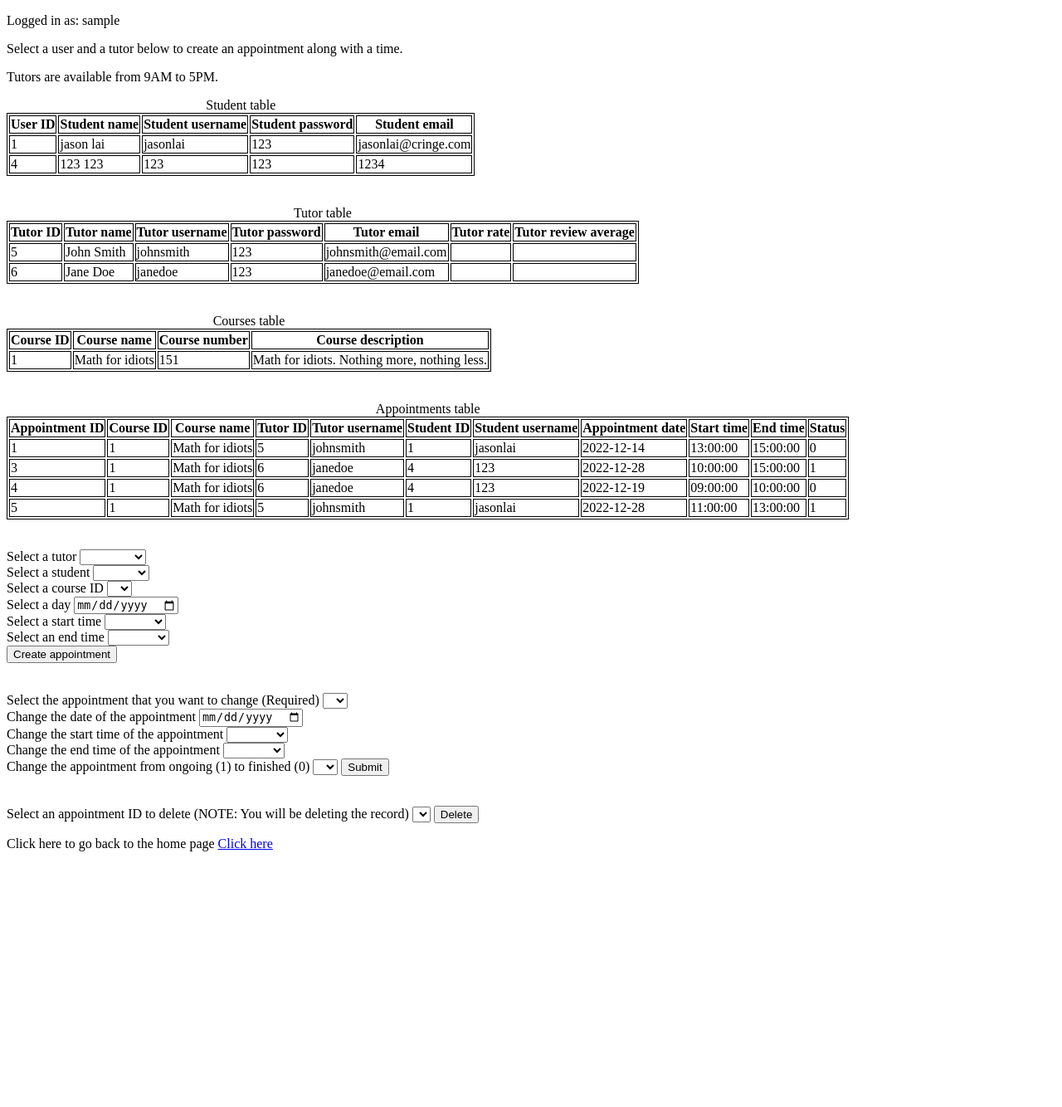
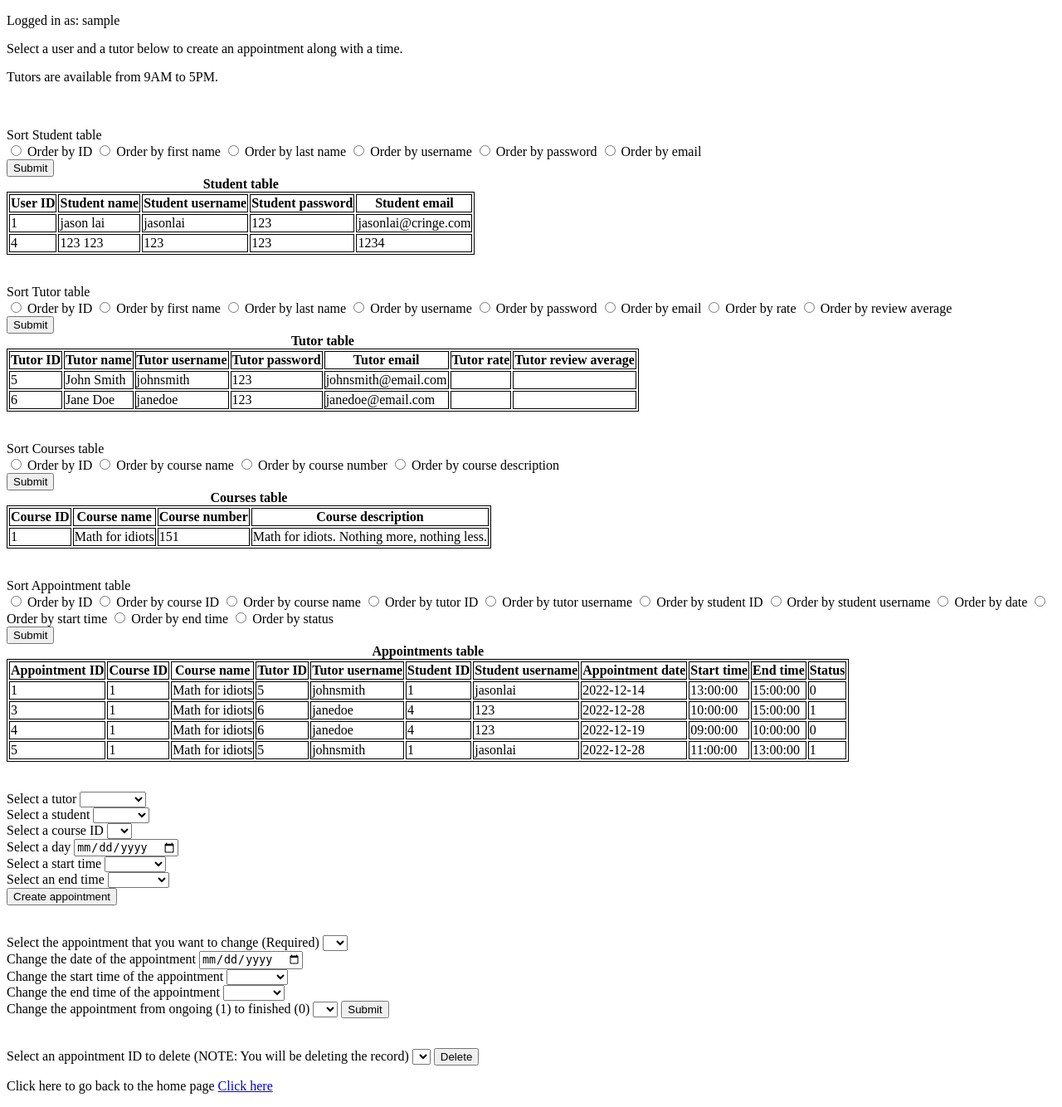
Before and after one commit to Roshinl/CSCE-310-Final-Project-Group-7, a PHP site: page /adminAppointment.php in a window 1280 px wide. Shown: the whole page at 83% size. Before the commit the page ends 1026 px from the top, so only its background shows below. Run offline with PHP 8.4, Linux system fonts and the light colour scheme; the visitor is signed in with stand-in values (Sample User, id 1); data comes from the database, SQL or seed files in the repository; lists and menus that the app fills with data are empty.

Commit message:
Added code for sorting tables
Frontend code for sorting tables

```diff
--- a/adminFiles/adminAppointment.php
+++ b/adminFiles/adminAppointment.php
@@ -4,6 +4,9 @@
 <style>
 table, th, td {
   border: 1px solid;
+}
+caption {
+	font-weight: bold;
 }
 </style>
 
@@ -13,16 +16,138 @@ table, th, td {
 <p>Select a user and a tutor below to create an appointment along with a time.</p>
 <p>Tutors are available from 9AM to 5PM.</p>
 
-<?php echo $student_table; ?>
 </br>
 </br>
-<?php echo $tutor_table; ?>
+<!-- Radio buttons used to choose how to sort the table !-->
+<form method="post" action="adminAppointment.php">
+	<label>Sort Student table</label>
+	</br>
+
+	<input type="radio" id="student1" name="student_table" value="0">
+	<label for="student1">Order by ID</label>
+
+	<input type="radio" id="student2" name="student_table" value="1">
+	<label for="student2">Order by first name</label>
+
+	<input type="radio" id="student2" name="student_table" value="2">
+	<label for="student2">Order by last name</label>
+
+	<input type="radio" id="student3" name="student_table" value="3">
+	<label for="student3">Order by username</label>
+
+	<input type="radio" id="student4" name="student_table" value="4">
+	<label for="student4">Order by password</label>
+
+	<input type="radio" id="student5" name="student_table" value="5">
+	<label for="student5">Order by email</label>
+
+	</br>
+	<button type="submit" class="btn" name="student_table_order">Submit</button>
+</form>
+<?php echo $student_table; ?>
+
 </br>
 </br>
-<?php echo $course_table; ?>
+<form method="post" action="adminAppointment.php">
+	<label>Sort Tutor table</label>
+	</br>
+
+	<input type="radio" id="tutor1" name="tutor_table" value="0">
+	<label for="tutor1">Order by ID</label>
+
+	<input type="radio" id="tutor2" name="tutor_table" value="1">
+	<label for="tutor2">Order by first name</label>
+
+	<input type="radio" id="tutor3" name="tutor_table" value="2">
+	<label for="tutor3">Order by last name</label>
+
+	<input type="radio" id="tutor4" name="tutor_table" value="3">
+	<label for="tutor4">Order by username</label>
+
+	<input type="radio" id="tutor5" name="tutor_table" value="4">
+	<label for="tutor5">Order by password</label>
+
+	<input type="radio" id="tutor6" name="tutor_table" value="5">
+	<label for="tutor6">Order by email</label>
+
+	<input type="radio" id="tutor7" name="tutor_table" value="6">
+	<label for="tutor7">Order by rate</label>
+
+	<input type="radio" id="tutor8" name="tutor_table" value="7">
+	<label for="tutor8">Order by review average</label>
+
+	</br>
+	<button type="submit" class="btn" name="tutor_table_order">Submit</button>
+</form>
+<?php echo $tutor_table; ?>
+
 </br>
 </br>
+<form method="post" action="adminAppointment.php">
+	<label>Sort Courses table</label>
+	</br>
+
+	<input type="radio" id="course1" name="course_table" value="0">
+	<label for="course1">Order by ID</label>
+
+	<input type="radio" id="course2" name="course_table" value="1">
+	<label for="course2">Order by course name</label>
+
+	<input type="radio" id="course3" name="course_table" value="2">
+	<label for="course3">Order by course number</label>
+
+	<input type="radio" id="course4" name="course_table" value="3">
+	<label for="course4">Order by course description</label>
+
+	</br>
+	<button type="submit" class="btn" name="course_table_order">Submit</button>
+</form>
+<?php echo $course_table; ?>
+
+</br>
+</br>
+<form method="post" action="adminAppointment.php">
+	<label>Sort Appointment table</label>
+	</br>
+
+	<input type="radio" id="appt1" name="appt_table" value="0">
+	<label for="appt1">Order by ID</label>
+
+	<input type="radio" id="appt2" name="appt_table" value="1">
+	<label for="appt2">Order by course ID</label>
+
+	<input type="radio" id="appt3" name="appt_table" value="2">
+	<label for="appt3">Order by course name</label>
+
+	<input type="radio" id="appt4" name="appt_table" value="3">
+	<label for="appt4">Order by tutor ID</label>
+
+	<input type="radio" id="appt5" name="appt_table" value="4">
+	<label for="appt5">Order by tutor username</label>
+
+	<input type="radio" id="appt6" name="appt_table" value="5">
+	<label for="appt6">Order by student ID</label>
+
+	<input type="radio" id="appt7" name="appt_table" value="6">
+	<label for="appt7">Order by student username</label>
+
+	<input type="radio" id="appt8" name="appt_table" value="7">
+	<label for="appt8">Order by date</label>
+
+	<input type="radio" id="appt9" name="appt_table" value="8">
+	<label for="appt9">Order by start time</label>
+
+	<input type="radio" id="appt10" name="appt_table" value="9">
+	<label for="appt10">Order by end time</label>
+
+	<input type="radio" id="appt11" name="appt_table" value="10">
+	<label for="appt11">Order by status</label>
+
+	</br>
+	<button type="submit" class="btn" name="appt_table_order">Submit</button>
+</form>
 <?php echo $appointments_table; ?>
+
 </br>
 </br>
 
```
